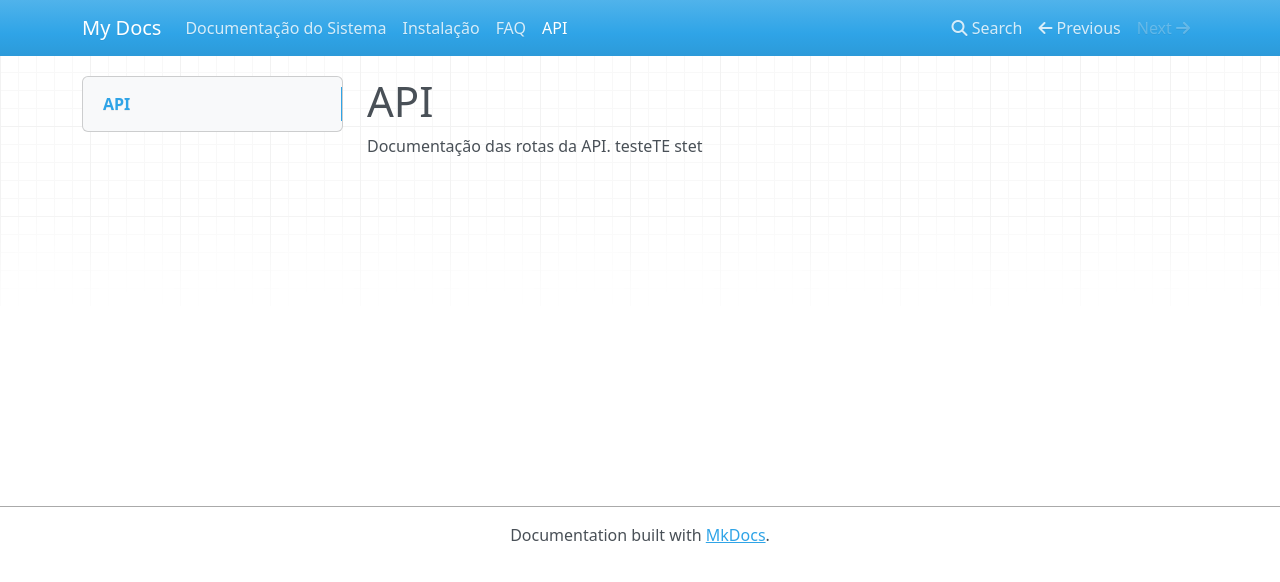
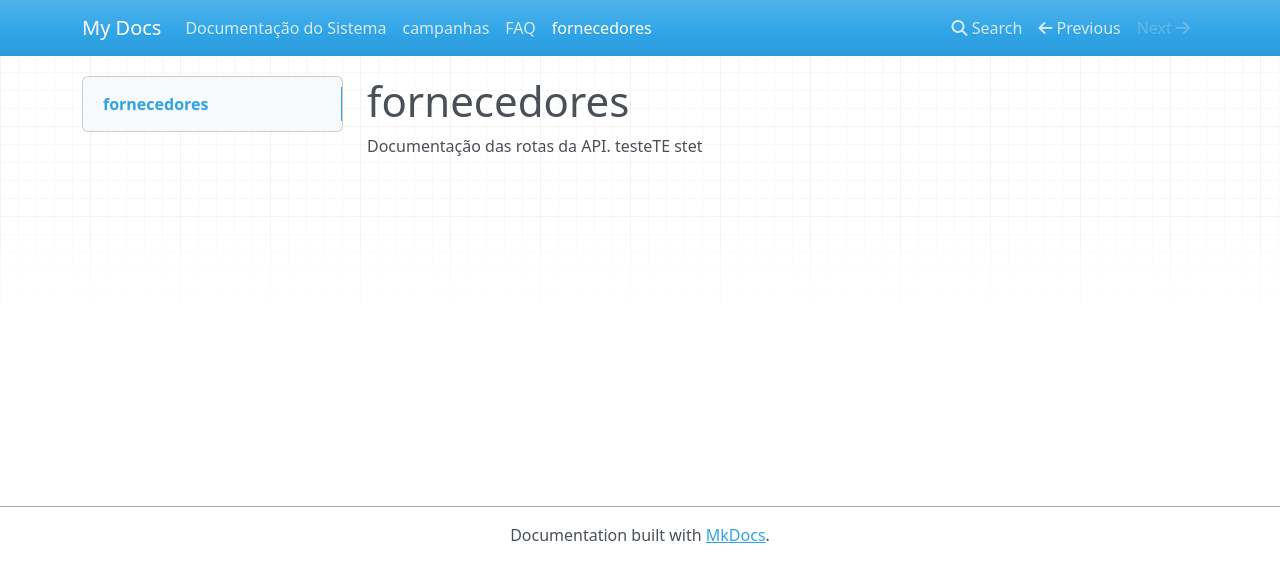
Before and after one commit to suporte552/documentacao, an MkDocs documentation site: the page built from docs/fornecedores.md, in a window 1280 px wide. Shown: the top 582 px of the page. Built offline with MkDocs 1.6.1, drawn with Linux system fonts in a browser that asks for light colours; nearby versions of some CDN libraries.

Commit message:
vault backup: 2026-03-16 17:28:45

```diff
--- a/docs/campanhas-novo.md
+++ b/docs/campanhas-novo.md
@@ -1,4 +1,4 @@
-# Instalação
+# campanhas
 
 Passos para instalar o sistema.
 
--- a/docs/fornecedores.md
+++ b/docs/fornecedores.md
@@ -1,4 +1,4 @@
-# API
+# fornecedores
 
 Documentação das rotas da API.
 testeTE
```
Also changed, not shown: 1 other file.
